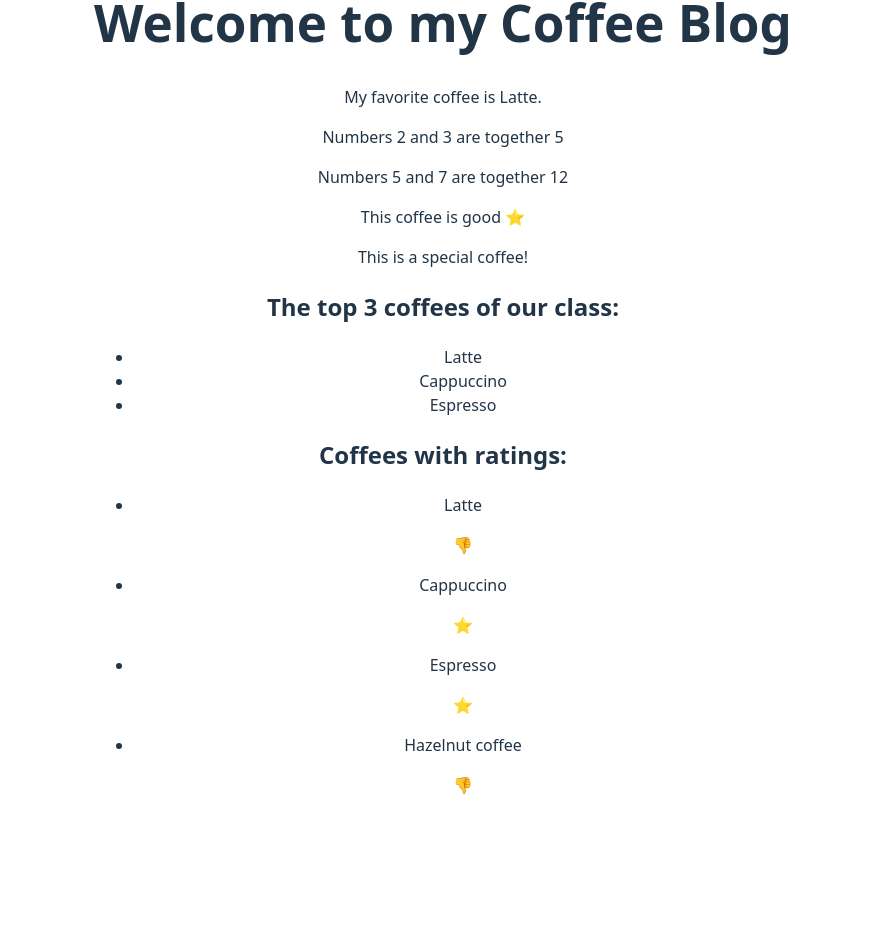
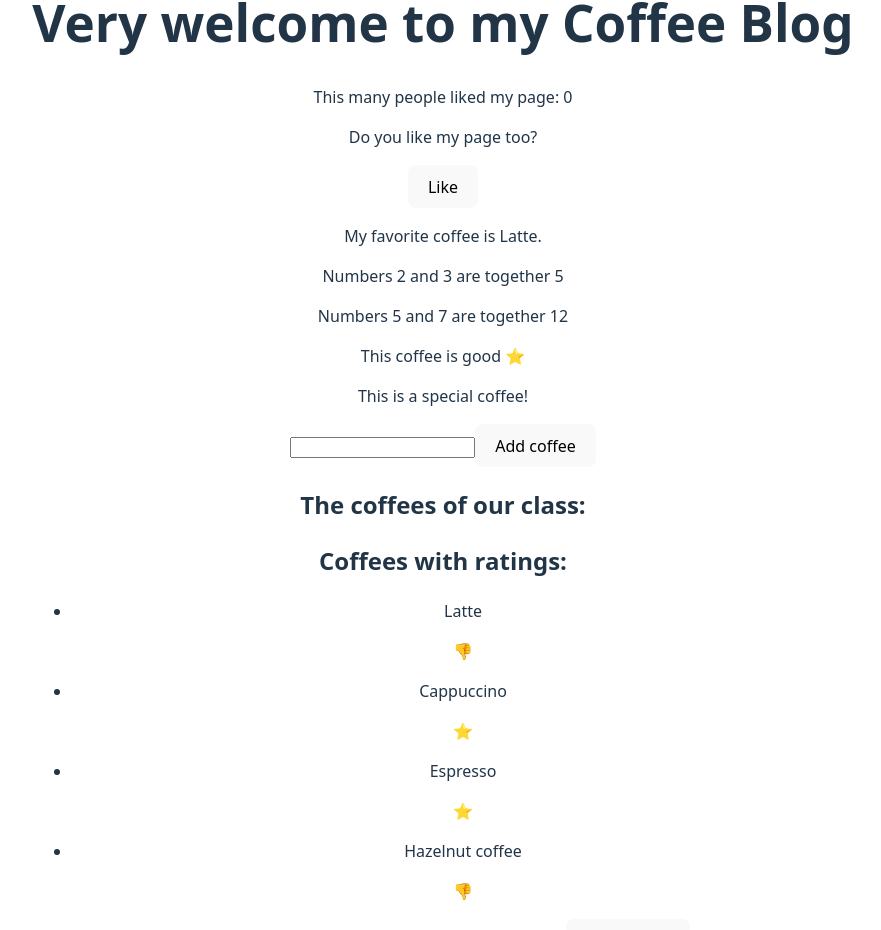
Before and after one commit to BrightBoost/bootcampSept2025, a React (Vite) app in the folder sprint3/mainRoom/react/demo/coffee-blog/: page / in a window 1280 px wide. Shown: the part 72-1002 px from the top of the page, without its empty margins (197-1078 px from the left). Before the commit the page ends 917 px from the top, so only its background shows below. Built offline with nearby package versions, Linux system fonts and the light colour scheme.

Commit message:
add things

```diff
--- a/sprint3/mainRoom/react/demo/coffee-blog/src/App.jsx
+++ b/sprint3/mainRoom/react/demo/coffee-blog/src/App.jsx
@@ -1,28 +1,46 @@
+import { useState } from 'react'
 import './App.css'
 import CoffeeList from './components/CoffeeList';
+import AddCoffeeForm from './components/AddCoffeeForm';
 // ⭐
 function App() {
+  const [likes, setLikes] = useState(0);
+  const [coffees, setCoffees] = useState([]);
+  const [newCoffee, setNewCoffee] = useState("");
   const favCoffee = "Latte";
   const rating = 4.76;
   const show = true;
-  const coffees = ["Latte", "Cappuccino", "Espresso"];
-  const coffeeObjects = [
+  const [coffeeObjects, setCoffeeObjects] = useState([
     { name: "Latte", rating: 4.5 },
     { name: "Cappuccino", rating: 4.7 },
     { name: "Espresso", rating: 4.9 },
     { name: "Hazelnut coffee", rating: 4.0 }
-  ];
+  ]);
+
+  function addLike() {
+    setLikes(likes + 1);
+  }
+
+  function handleNewCoffee() {
+    setCoffees([...coffees, newCoffee]);
+    setNewCoffee("");
+  }
 
   return (
     <>
-      <h1>Welcome to my Coffee Blog</h1>
+      <h1>Very welcome to my Coffee Blog</h1>
+      <p>This many people liked my page: {likes}</p>
+      <p>Do you like my page too?</p>
+      <button onClick={addLike}>Like</button>
       <p>My favorite coffee is {favCoffee}.</p>
       <p>Numbers 2 and 3 are together {3 + 2}</p>
       <p>Numbers 5 and 7 are together {sum(5, 7)}</p>
       <p>This coffee is good {rating > 4.5 ? "⭐" : "👎"}</p>
       {show && <p>This is a special coffee!</p>}
 
-      <h2>The top 3 coffees of our class:</h2>
+      <input type="text" value={newCoffee} onChange={e => setNewCoffee(e.target.value)}></input>
+      <button onClick={handleNewCoffee}>Add coffee</button>
+      <h2>The coffees of our class:</h2>
       <ul>
         {coffees.map(coffee => (
           <li key={coffee}>{coffee}</li>
@@ -30,6 +48,7 @@ function App() {
       </ul>
 
       <CoffeeList list={coffeeObjects} />
+      <AddCoffeeForm onAddCoffee={(coffee) => setCoffeeObjects([...coffeeObjects, coffee])} />
 
 
     </>
--- /dev/null
+++ b/sprint3/mainRoom/react/demo/coffee-blog/src/components/AddCoffeeForm.jsx
@@ -0,0 +1,35 @@
+import { useState } from 'react';
+
+function AddCoffeeForm({ onAddCoffee }) {
+    // state for a new coffee entry
+    const [newCoffee, setNewCoffee] = useState({});
+
+    const handleChange = (e) => {
+        const { name, value } = e.target;
+        setNewCoffee(prevCoffee => ({
+            ...prevCoffee,
+            [name]: value
+        }));
+    }
+    const handleSubmit = (e) => {
+        e.preventDefault();
+        if (newCoffee.name && newCoffee.rating) {
+            onAddCoffee(newCoffee);
+            setNewCoffee({});
+        }
+
+    }
+
+    // render a form that updates the new coffee state on change
+    return (
+        <form onSubmit={handleSubmit}>
+            <input type="text" name="name" placeholder="Coffee name" value={newCoffee.name || ''} onChange={handleChange} />
+            <input type="text" name="rating" placeholder="Coffee rating" value={newCoffee.rating || ''} onChange={handleChange} />
+            <button type="submit">Add Coffee</button>
+        </form>
+    )
+    // and on submit adds the new coffee to the list of coffees in App.jsx
+
+}
+
+export default AddCoffeeForm;
```
Also changed, not shown: 1 other file (tests, documents, lock files or other folders).
